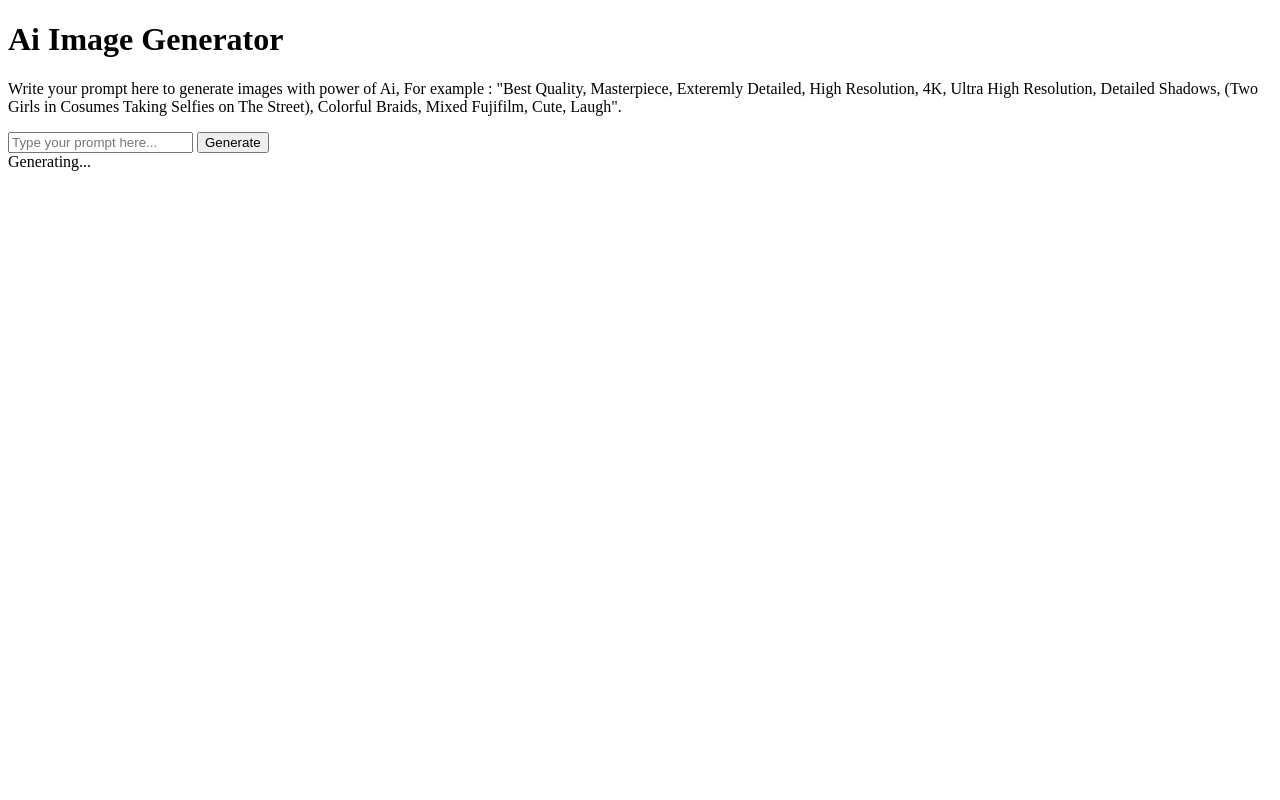
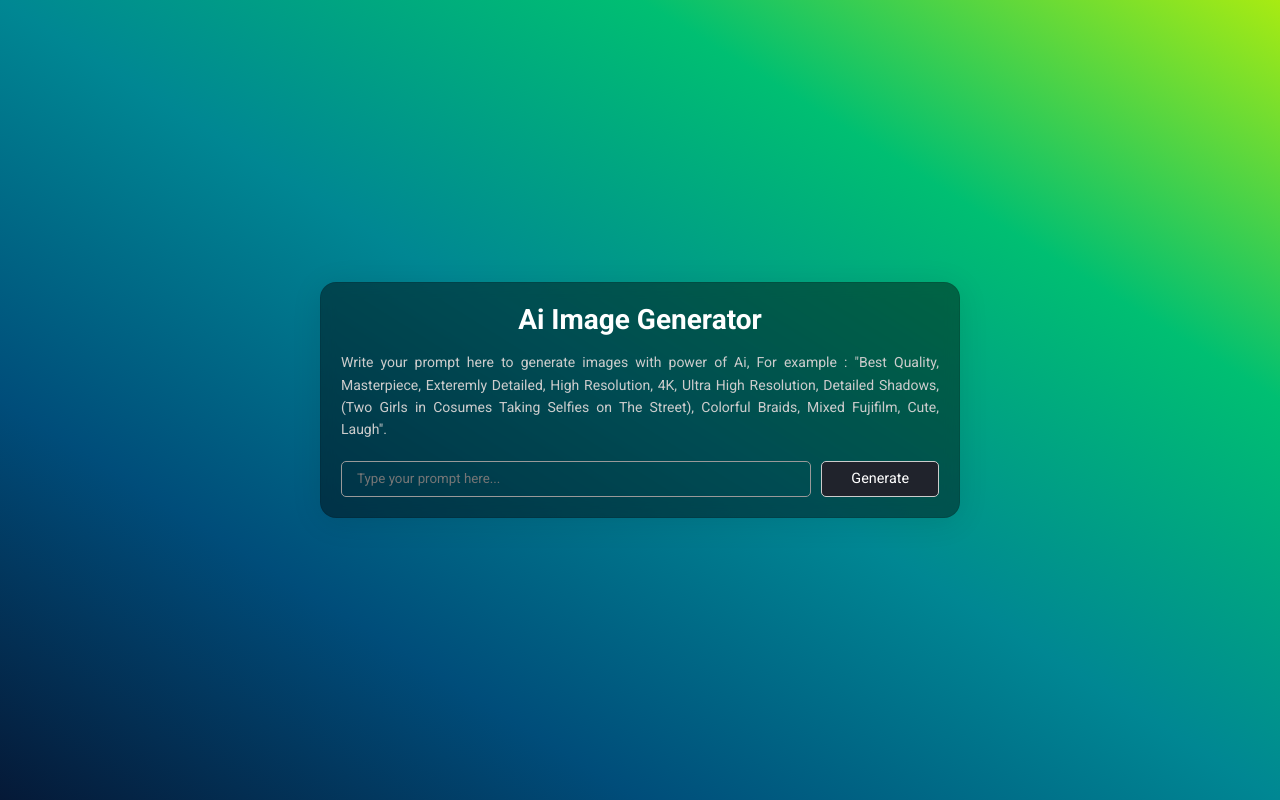
Before and after one commit to HenrikHovhannisyan/ai-image-generator, a plain HTML site: page index.html in a window 1280 px wide. Drawn offline with Linux system fonts and the light colour scheme.

Commit message:
Added styles

```diff
--- a/index.html
+++ b/index.html
@@ -18,12 +18,15 @@
             Exteremly Detailed, High Resolution, 4K, Ultra High Resolution, Detailed Shadows, (Two Girls in Cosumes
             Taking Selfies on The Street), Colorful Braids, Mixed Fujifilm, Cute, Laugh".</p>
         <form class="gen-form">
-            <input type="text" id="user-prompt" , placeholder="Type your prompt here..." autocomplete="off">
+            <input type="text" id="user-prompt" placeholder="Type your prompt here...">
             <button type="button" id="generate">Generate</button>
         </form>
 
         <div class="result">
-            <div id="loading">Generating...</div>
+            <div id="loading">
+                Generating
+                <span class="ellipsis">. . .</span>
+            </div>
             <div id="image-grid"></div>
         </div>
 
--- a/style.css
+++ b/style.css
@@ -1 +1,101 @@
 @import url('https://fonts.googleapis.com/css2?family=Roboto:wght@300;400;500;700&display=swap');
+
+*{
+    margin: 0;
+    padding: 0;
+    box-sizing: border-box;
+    font-family: 'Roboto', sans-serif;
+}
+
+body{
+    background-image: linear-gradient(to right top, #051937, #004d7a, #008793, #00bf72, #a8eb12);    display: flex;
+    align-items: center;
+    justify-content: center;
+    min-height: 100vh;
+}
+
+.container{
+    position: relative;
+    width: 40rem;
+    color: #fff;
+    background-color: rgba(0, 0, 0, 0.44);
+    margin: 0 5px;
+    padding: 20px;
+    border-radius: 16px;
+    box-shadow: 0 4px 30px rgba(0, 0, 0, 0.1);
+    backdrop-filter: blur(7px);
+    border: 1px solid rgba(0, 0, 0, 0.1);
+}
+
+h1{
+    font-size: 28px;
+    font-weight: 600;
+    margin-bottom: 15px;
+    text-align: center;
+}
+
+p{
+    font-size: 14px;
+    color: #ccc;
+    line-height: 1.4rem;
+    text-align: justify;
+}
+
+.gen-form{
+    margin-top: 20px;
+    display: flex;
+    gap: 10px;
+    width: 100%;
+}
+
+input{
+    width: 80%;
+    border-radius: 5px;
+    outline: none;
+    padding: 0 15px;
+    background-color: transparent;
+    color: #fff;
+    border: 1px solid #999;
+    transition: all 0.3s ease;
+}
+
+input:hover, input:focus{
+    border-color: #051937;
+}
+
+button{
+    width: 20%;
+    height: 36px;
+    color: #fff;
+    border: 1px solid #ccc;
+    background-color: #20232c;
+    cursor: pointer;
+    border-radius: 5px;
+    font-size: 0.9rem;
+    transition: all 0.3s ease;
+}
+
+button:hover{
+    background-color: #051937;
+    border-color: transparent;
+}
+
+#loading{
+    display: none;
+    font-size: 18px;
+    margin: 10px 0;
+}
+
+.ellipsis {
+    display: inline-block;
+    animation: pulse 1.5s infinite;
+}
+
+@keyframes pulse {
+    0%, 100% {
+        opacity: 0.3;
+    }
+    50% {
+        opacity: 1;
+    }
+}
```
